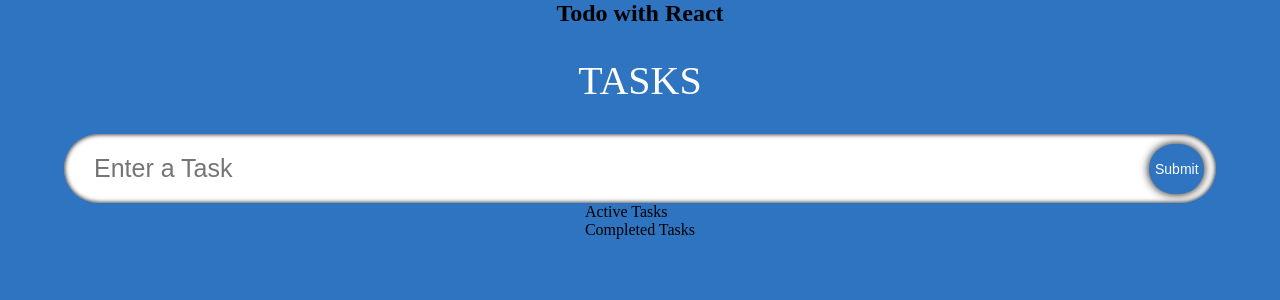
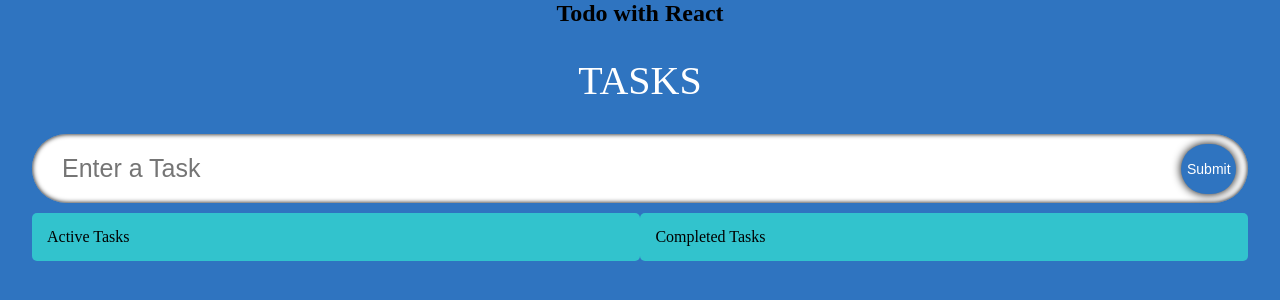
Before and after one commit to Richie1136/reactandtypescripttodapp, a React (Create React App) app in the folder todoappwtype/: page / in a window 1280 px wide. Shown: the top 300 px of the page. Built offline with nearby package versions, Linux system fonts and the light colour scheme; a web font is replaced by a local one.

Commit message:
Added styling to my ToDoList component

```diff
--- a/todoappwtype/src/components/inputfield/InputField.css
+++ b/todoappwtype/src/components/inputfield/InputField.css
@@ -1,6 +1,6 @@
 .input {
   display: flex;
-  width: 90%;
+  width: 95%;
   position: relative;
   align-items: center;
 }
--- a/todoappwtype/src/components/todolist/ToDoList.css
+++ b/todoappwtype/src/components/todolist/ToDoList.css
@@ -1,6 +1,16 @@
 .todos {
   display: flex;
-  justify-content: space-evenly;
-  width: 90%;
-  flex-wrap: wrap;
+  width: 47.5%;
+  flex-direction: column;
+  padding: 15px;
+  border-radius: 5px;
+  background-color: rgb(50, 195, 205);
 }
+
+.container {
+  display: flex;
+  width: 95%;
+  margin-top: 10px;
+  justify-content: space-between;
+  align-items: flex-start;
+}
--- a/todoappwtype/src/components/todolist/ToDoList.tsx
+++ b/todoappwtype/src/components/todolist/ToDoList.tsx
@@ -1,5 +1,6 @@
 import { Todo } from "../../interface";
 import ToDo from "../todo/Todo";
+import "./ToDoList.css";
 
 interface Props {
   todos: Todo[];
```
